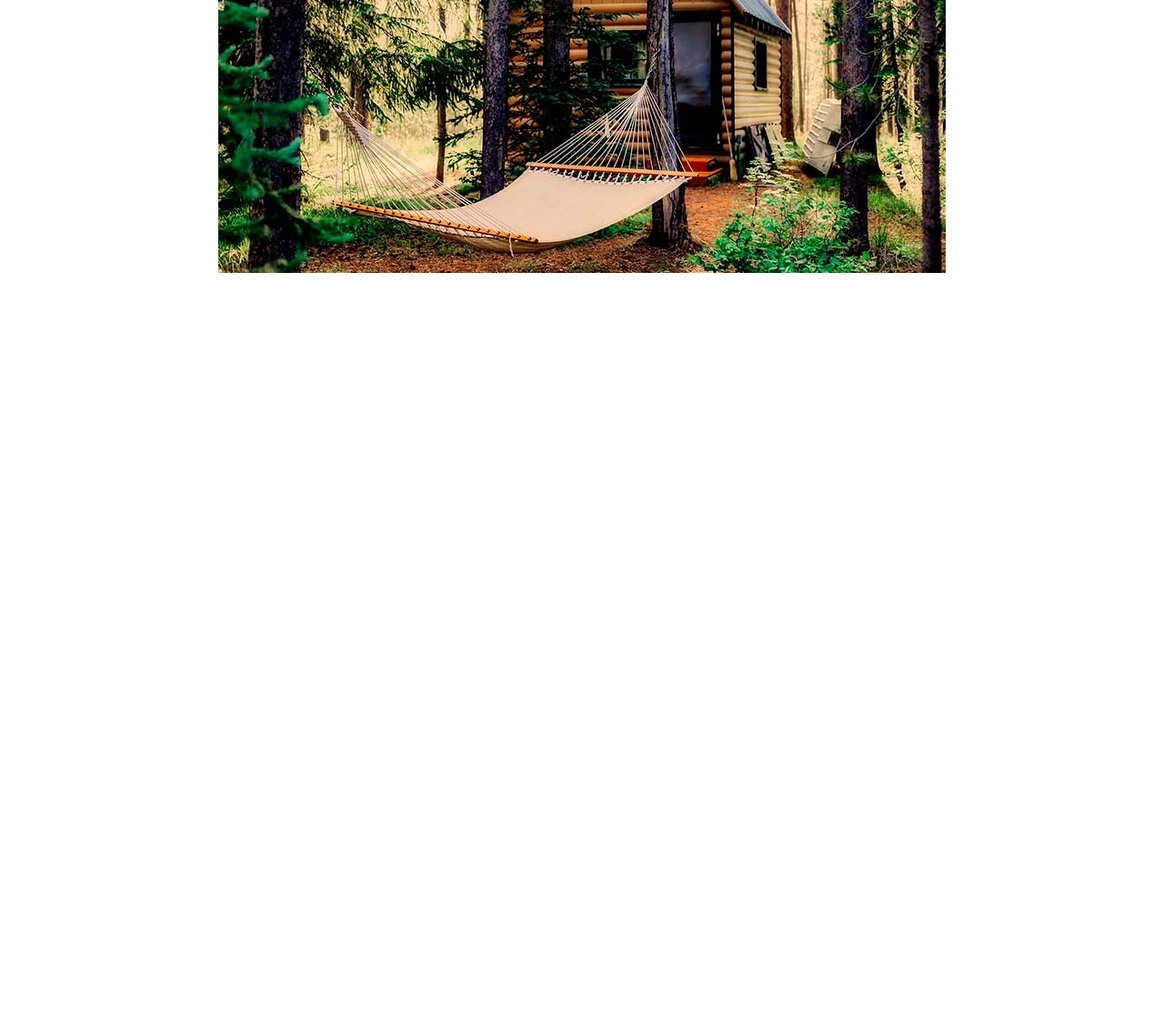
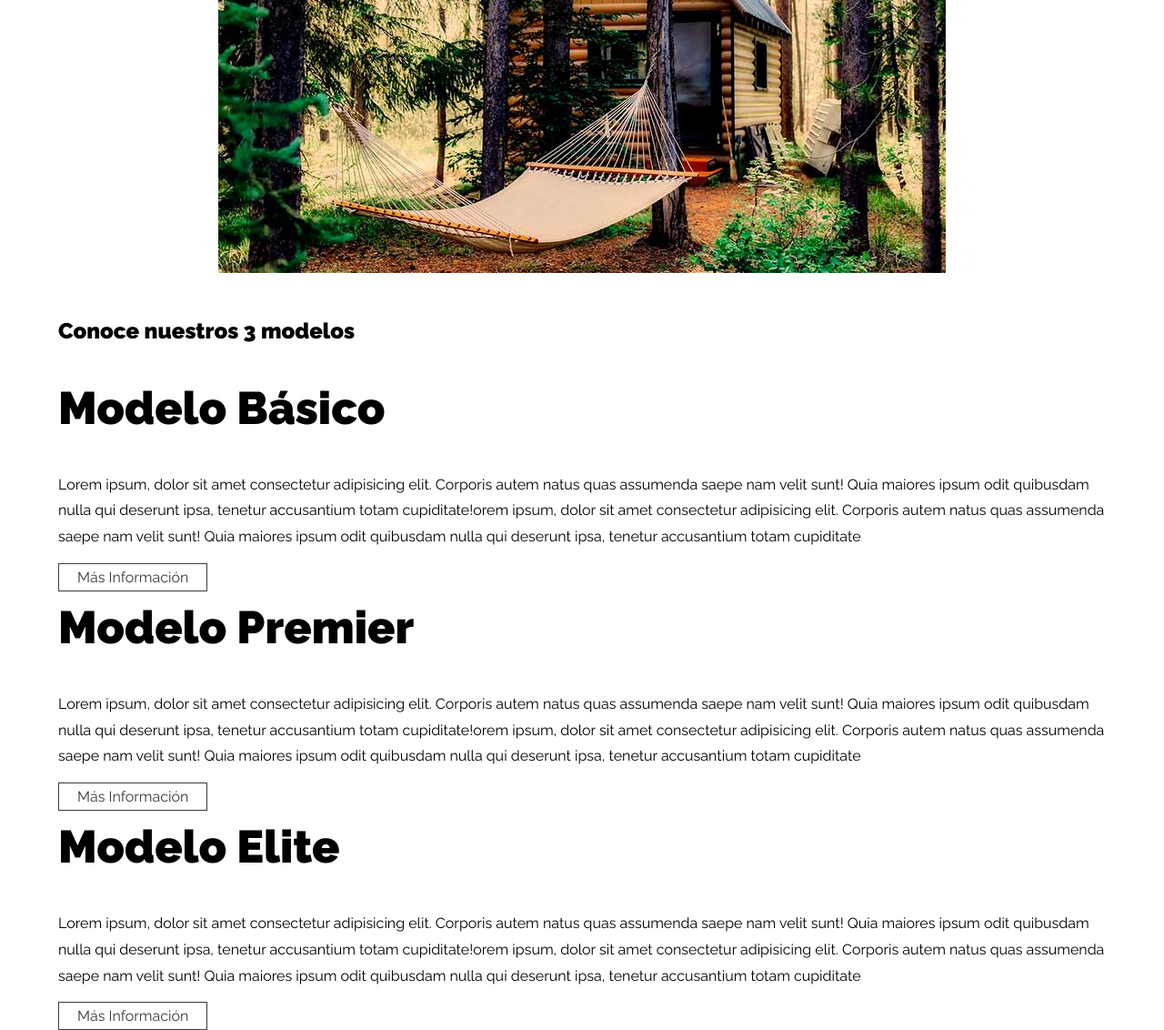
Before and after one commit to AldaMayorgaDev/03-arquitectura, a plain HTML site: page index.html in a window 1280 px wide. Shown: the part 1087-2219 px from the top of the page at 91% size. Before the commit the page ends 1387 px from the top, so only its background shows below. Drawn offline with Linux system fonts and the light colour scheme.

Commit message:
Se agrega estructura y contenido a seccion modelos

```diff
--- a/index.html
+++ b/index.html
@@ -45,7 +45,34 @@
             <p>Praesent id risus a odio condimentum venenatis at id nibh. Duis dolor dui, ultrices id fringilla et, porta ut felis. Mauris malesuada ultrices facilisis.</p>
             <p>Praesent id risus a odio condimentum venenatis at id nibh. Duis dolor dui, ultrices id fringilla et, porta ut felis. Mauris malesuada ultrices facilisis.</p>
         </div>
-    </section>
+    </section> <!-- Fin sobre-nosotros -->
+
+    <main class="mt-5 contenedor">
+        <h2>Conoce nuestros 3 modelos</h2>
+        <div class="modelo basico">
+            <div class="contenido-modelo">
+                <h3>Modelo Básico</h3>
+                <p>Lorem ipsum, dolor sit amet consectetur adipisicing elit. Corporis autem natus quas assumenda saepe nam velit sunt! Quia maiores ipsum odit quibusdam nulla qui deserunt ipsa, tenetur accusantium totam cupiditate!orem ipsum, dolor sit amet consectetur adipisicing elit. Corporis autem natus quas assumenda saepe nam velit sunt! Quia maiores ipsum odit quibusdam nulla qui deserunt ipsa, tenetur accusantium totam cupiditate</p>
+                <a href="#" class="btn">Más Información</a>
+            </div>
+        </div> <!-- .modelo -->
+
+        <div class="modelo premier">
+            <div class="contenido-modelo">
+                <h3>Modelo Premier</h3>
+                <p>Lorem ipsum, dolor sit amet consectetur adipisicing elit. Corporis autem natus quas assumenda saepe nam velit sunt! Quia maiores ipsum odit quibusdam nulla qui deserunt ipsa, tenetur accusantium totam cupiditate!orem ipsum, dolor sit amet consectetur adipisicing elit. Corporis autem natus quas assumenda saepe nam velit sunt! Quia maiores ipsum odit quibusdam nulla qui deserunt ipsa, tenetur accusantium totam cupiditate</p>
+                <a href="#" class="btn">Más Información</a>
+            </div>
+        </div> <!-- .modelo -->
+
+        <div class="modelo elite">
+            <div class="contenido-modelo">
+                <h3>Modelo Elite</h3>
+                <p>Lorem ipsum, dolor sit amet consectetur adipisicing elit. Corporis autem natus quas assumenda saepe nam velit sunt! Quia maiores ipsum odit quibusdam nulla qui deserunt ipsa, tenetur accusantium totam cupiditate!orem ipsum, dolor sit amet consectetur adipisicing elit. Corporis autem natus quas assumenda saepe nam velit sunt! Quia maiores ipsum odit quibusdam nulla qui deserunt ipsa, tenetur accusantium totam cupiditate</p>
+                <a href="#" class="btn">Más Información</a>
+            </div>
+        </div> <!-- .modelo -->
+    </main>
     <script src="./js/main.js" type="text/javascript"></script>
 </body>
 </html>
```
